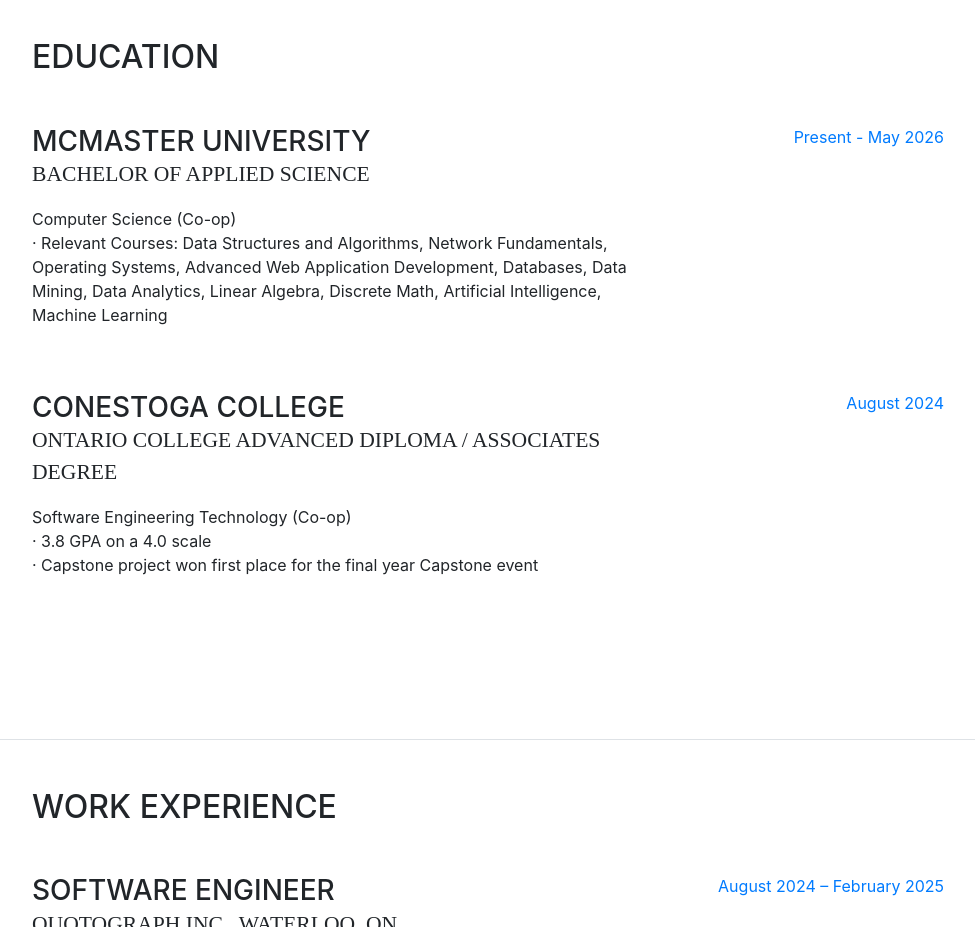
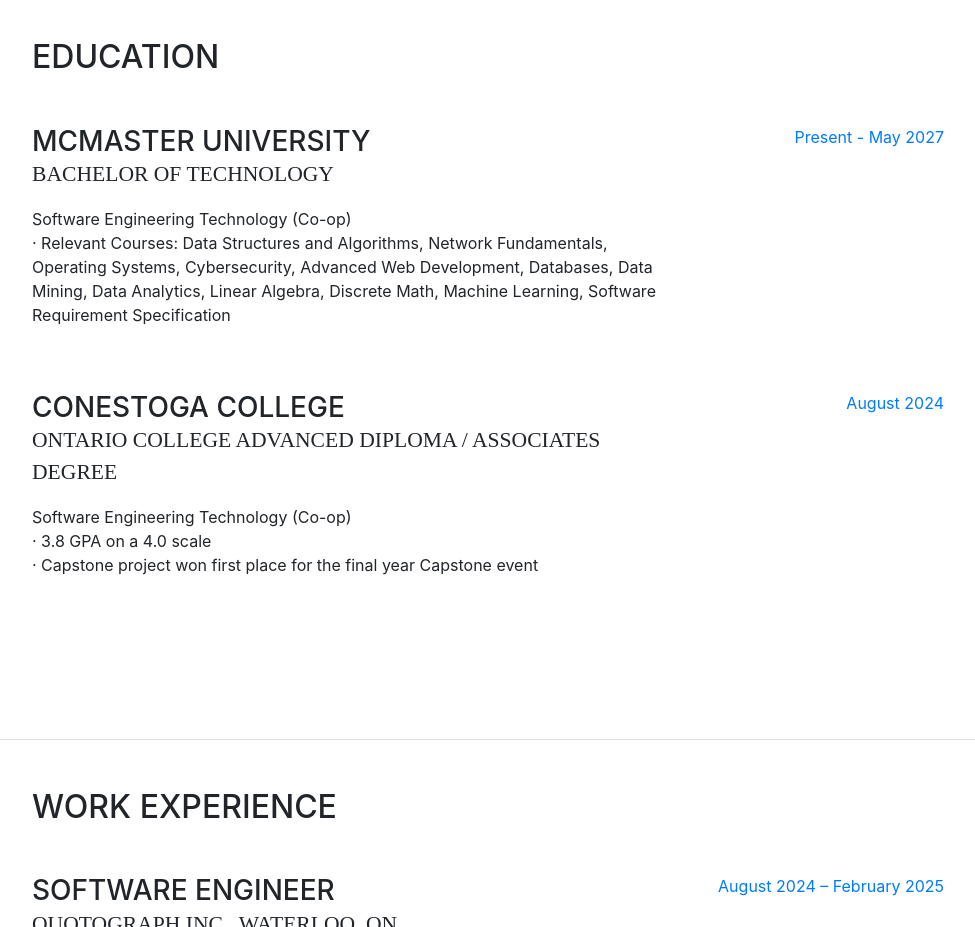
Before and after one commit to jchan6532/justinchan.github.io, a website with bundled scripts: page index.html in a window 1280 px wide. Shown: the part 860-1787 px from the top of the page, without its empty margins (288-1263 px from the left). Built offline with nearby package versions, Linux system fonts and the light colour scheme; a web font is replaced by a local one.

Commit message:
Update index.html

```diff
--- a/index.html
+++ b/index.html
@@ -142,15 +142,15 @@
             <div class="resume-content mr-auto">
               <h3 class="mb-0">McMaster University</h3>
               <div class="subheading mb-3">
-                Bachelor of Applied Science
+                Bachelor of Technology
               </div>
-              <div>Computer Science (Co-op)</div>
+              <div>Software Engineering Technology (Co-op)</div>
               <p>
-                · Relevant Courses: Data Structures and Algorithms, Network Fundamentals, Operating Systems, Advanced Web Application Development, Databases, Data Mining, Data Analytics, Linear Algebra, Discrete Math, Artificial Intelligence, Machine Learning
+                · Relevant Courses: Data Structures and Algorithms, Network Fundamentals, Operating Systems, Cybersecurity, Advanced Web Development, Databases, Data Mining, Data Analytics, Linear Algebra, Discrete Math, Machine Learning, Software Requirement Specification
               </p>
             </div>
             <div class="resume-date text-md-right">
-              <span class="text-primary">Present - May 2026</span>
+              <span class="text-primary">Present - May 2027</span>
             </div>
           </div>
 
```
